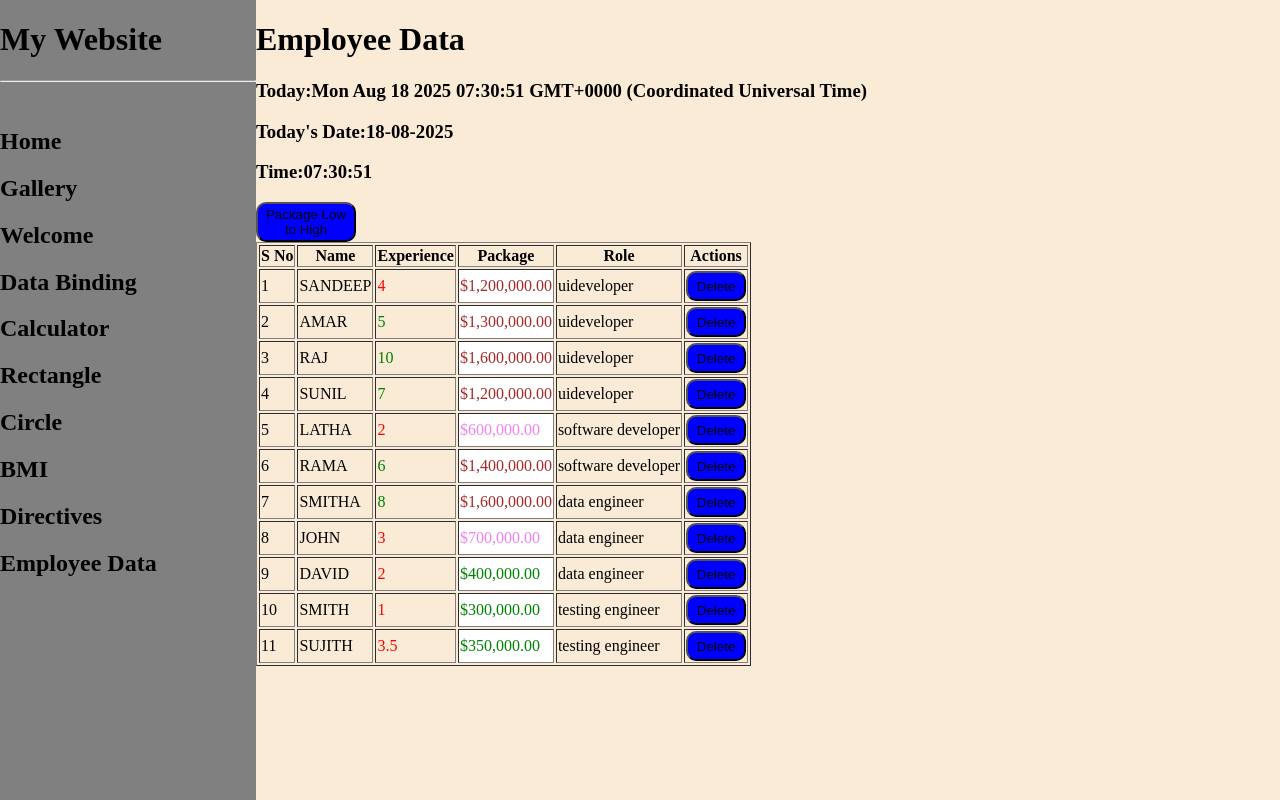
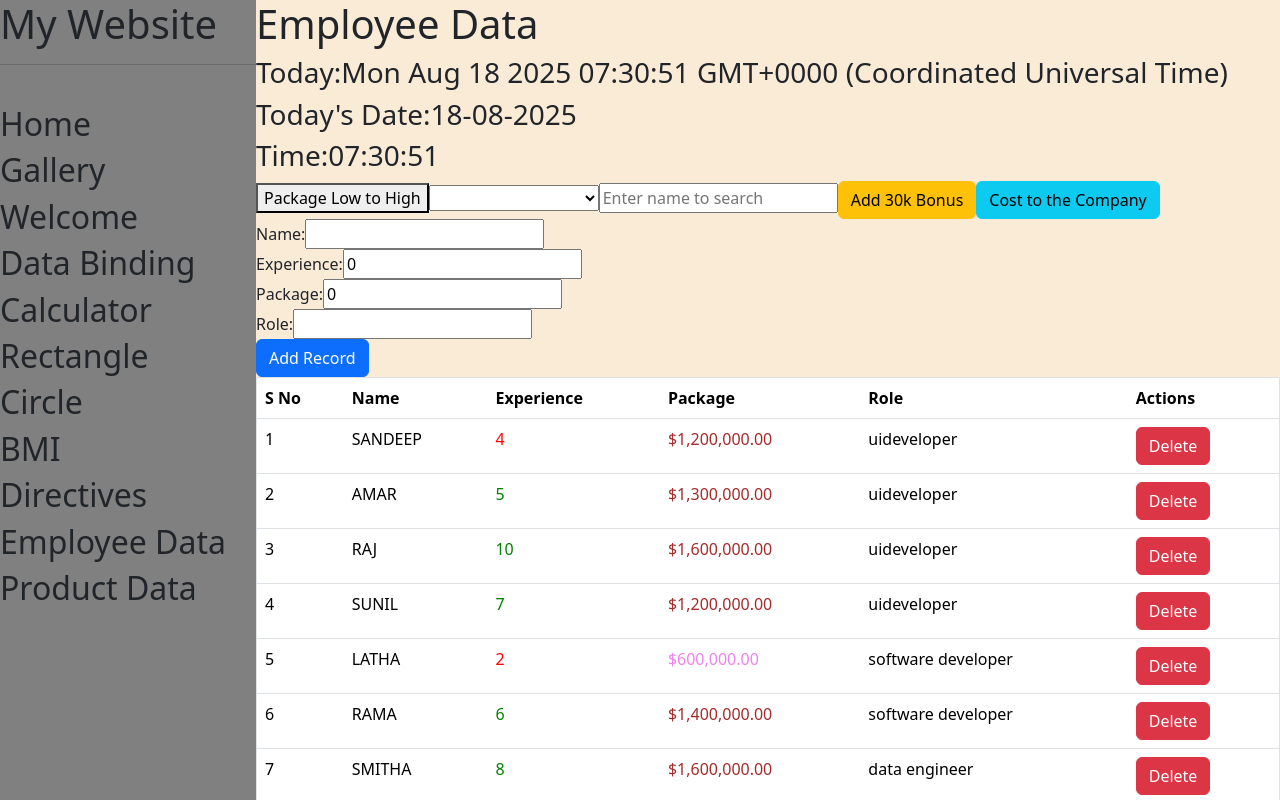
Before and after one commit to venkateshtri1456-dev/my-app-july25, an Angular app: page /dashboard/employee in a window 1280 px wide. Shown: the top 800 px of the page. Built offline with nearby package versions, Linux system fonts and the light colour scheme.

Commit message:
product task

```diff
--- a/src/app/app-routing.module.ts
+++ b/src/app/app-routing.module.ts
@@ -13,6 +13,7 @@ import { CircleComponent } from './circle/circle.component';
 import { BmiComponent } from './bmi/bmi.component';
 import { DirectivesComponent } from './directives/directives.component';
 import { EmployeeComponent } from './employee/employee.component';
+import { ProductTaskComponent } from './product-task/product-task.component';
 
 const routes: Routes = [
   {path:'', component:LoginComponent},    // default routing
@@ -28,6 +29,8 @@ const routes: Routes = [
      {path:'bmi',component:BmiComponent},
      {path:'directives',component:DirectivesComponent },
      {path:'employee',component:EmployeeComponent },
+     {path:'employee',component:EmployeeComponent },
+     {path:'product-task',component:ProductTaskComponent },
 
   ]},  //parent routing
 
--- a/src/app/app.module.ts
+++ b/src/app/app.module.ts
@@ -18,6 +18,7 @@ import { BmiComponent } from './bmi/bmi.component';
 import { FormsModule } from '@angular/forms';
 import { DirectivesComponent } from './directives/directives.component';
 import { EmployeeComponent } from './employee/employee.component';
+import { ProductTaskComponent } from './product-task/product-task.component';
 
 @NgModule({
   declarations: [
@@ -35,7 +36,8 @@ import { EmployeeComponent } from './employee/employee.component';
     CircleComponent,
     BmiComponent,
     DirectivesComponent,
-    EmployeeComponent
+    EmployeeComponent,
+    ProductTaskComponent
   ],
   imports: [
     BrowserModule,
--- a/src/app/dashboard/dashboard.component.html
+++ b/src/app/dashboard/dashboard.component.html
@@ -11,6 +11,7 @@
         <h2 routerLink="/dashboard/bmi">BMI</h2>
         <h2 routerLink="/dashboard/directives">Directives</h2>
         <h2 routerLink="/dashboard/employee">Employee Data</h2>
+        <h2 routerLink="/dashboard/product-task">Product Data</h2>
 
 
     </div>
--- a/src/app/employee/employee.component.css
+++ b/src/app/employee/employee.component.css
@@ -13,16 +13,16 @@
     background-color: white;
 }
 
-button{
+/* button{
     width:60px;
     height:30px;
     background-color: blue;
     border-radius: 10px;
-}
+} */
 
-.sort{
+/* .sort{
     width:100px;
     height:40px;
     background-color: blue;
     border-radius: 10px;
-}
+} */
--- a/src/app/employee/employee.component.html
+++ b/src/app/employee/employee.component.html
@@ -4,8 +4,36 @@
 <h3>Today's Date:{{date | date:'dd-MM-yyyy'}}</h3>
 <h3>Time:{{date | date:'hh:mm:ss'}}</h3>
 
+
 <button class="sort" (click)="sort()">Package Low to High</button>
-<table border="1">
+
+<select [(ngModel)]="roleFilter" (change)="filter()" >
+    <option value="UIDeveloper">UI Developer</option>
+    <option value="Software Developer">Software Developer</option>
+    <option value="Data engineer">Data engineer</option>
+    <option value="Testing Engineer">Testing Engineer</option>
+</select>
+
+<input type="text" [(ngModel)]="name" (keyup)="nameFilter()"  placeholder="Enter name to search">
+
+<button class="btn btn-warning" (click)="bonus()">Add 30k Bonus</button>
+
+<button class="btn btn-info" (click)="costToCompany()">Cost to the Company</button><br>
+
+<label>Name:</label>
+<input type="text" [(ngModel)]="empName" ><br>
+<label>Experience:</label>
+<input type="number" [(ngModel)]="experience" ><br>
+<label>Package:</label>
+<input type="number" [(ngModel)]="package" ><br>
+<label>Role:</label>
+<input type="text" [(ngModel)]="role" ><br>
+<button class="btn btn-primary" (click)="addRecord()"> Add Record</button>
+
+
+
+
+<table border="1" class="table">
     <thead>
         <tr>
             <th>S No</th>
@@ -24,7 +52,7 @@
             <td [ngClass]="{'first':employee.package<500000,'second':(employee.package>=500000)&& (employee.package<1000000),'third':employee.package>=1000000,}" >{{employee.package |currency}}</td>
             <td>{{employee.role |lowercase}}</td>
             <td>
-                <button (click)="delete(i)">Delete</button>
+                <button class="btn btn-danger" (click)="delete(i)">Delete</button>
             </td>
             </tr>
         </tbody>
--- a/src/app/employee/employee.component.ts
+++ b/src/app/employee/employee.component.ts
@@ -1,4 +1,4 @@
-import { Component } from '@angular/core';
+import { Component, Input } from '@angular/core';
 
 @Component({
   selector: 'app-employee',
@@ -32,4 +32,44 @@ export class EmployeeComponent {
     this.employees.splice(index,1);
   }
 
+  roleFilter:string='';  // 19/08/2025-topic-filter
+  filter(){
+    this.employees=this.employees.filter((employee:any)=>employee.role==this.roleFilter);
+  }
+
+  name:string='';
+
+  nameFilter(){
+    this.employees=this.employees.filter((employee:any)=>employee.name.includes(this.name));
+  }
+
+  bonus(){
+    this.employees=this.employees.map((employee:any)=>{          // map-topic-19/08/2025
+      employee.package=employee.package+30000;
+      return employee;
+    });
+  }
+
+  //totalCost:number:0;
+  costToCompany(){
+    var totalCost=this.employees.reduce((sum:any,employee:any)=>sum+employee.package,0);
+    alert(totalCost);
+  }
+
+  empName:string='';
+  experience:number=0;
+  package:number=0;
+  role:string='';
+  addRecord(){
+    // console.log(this.name,this.experience,this.package,this.role);
+
+  var user={
+    name:this.empName,
+    experience:this.experience,
+    package:this.package,
+    role:this.role
+  }
+  this.employees.unshift(user);
+  }
+
 }
--- /dev/null
+++ b/src/app/product-task/product-task.component.css
@@ -0,0 +1,27 @@
+.parent{
+    width:100%;
+    height:100%;
+    background-color: blue;
+}
+.top{
+    width:100%;
+    height:40%;
+    background-color: seagreen;
+    display: flex;
+}
+.left{
+    width:50%;
+    height:100%;
+    background-color: antiquewhite;
+}
+.right{
+    width:50%;
+    height:100%;
+    background-color: blueviolet;
+
+}
+.bottom{
+    width:100%;
+    height:60%;
+    background-color: greenyellow;
+}
--- /dev/null
+++ b/src/app/product-task/product-task.component.html
@@ -0,0 +1,58 @@
+<div class="parent">
+    <div class="top">
+        <div class="left">
+         <input  class="mt-4 ms-2" type="text "  placeholder="search">
+         <button class="btn btn-primary mt-1 ms-2" >Only for free delivery</button><br>
+         <button class="btn btn-warning mt-3 ms-2" (click)="priceAscending()">Price low to high</button>
+         <button class="btn btn-warning mt-3 ms-2" (click)="priceDescending()">Price hight to low</button>
+         <button  class="btn btn-warning mt-3 ms-2" (click)="ratingAscending()">Rating low to high</button>
+         <button class="btn btn-warning mt-3 ms-2" (click)="ratingDescending()">Rating highto low</button><br>
+         <button class="btn btn-info mt-3 ms-2"  (click)="discount()">Apply 50% discount</button>
+         <button class="btn btn-info mt-3 ms-2" (click)="deliveryCharges()">Price with delivery charges</button><br>
+         <button class="btn btn-dark mt-3 ms-2" (click)="totalPrice()">Total price</button>
+         <button class="btn btn-dark mt-3 ms-2">Total card items</button>
+         </div>
+<div class="right">
+    <label class="mt-3  ms-2 mx-2"> Name:</label>
+    <input  class="mt-3 ms-2 mx-2" type="text" placeholder="Enter name"><br>
+     <label class="mt-3  ms-2 mx-2"> Price:</label>
+    <input  class="mt-3  ms-2 mx-2" type="text" placeholder="Enter price"><br>
+     <label class="mt-3  ms-2 mx-2"> Rating:</label>
+    <input class="mt-3  ms-2 mx-2" type="text" placeholder="Enter rating"><br>
+    <label class="mt-3  ms-2 mx-2" > free delivery</label>
+    <input class="mt-3  ms-2 " type="radio" name="free delivery">
+    <label class="mt-3  ms-2 " >Yes</label>
+    <input class="mt-3  ms-2 " type="radio" name="free delivery">
+    <label class="mt-3  ms-2 " >No</label><br>
+    <button class="btn btn-success mt-3 ms-2">Add to cart</button>
+
+   </div>
+ </div>
+
+    <div class="bottom">
+        <table border="1" class="table table-primary" >
+            <thead>
+                <tr >
+                    <td>S No</td>
+                    <td>Product Name</td>
+                    <td>Price</td>
+                    <td>Rating</td>
+                    <td>Free Delivery</td>
+                    <td>Actions</td>
+                </tr>
+            </thead>
+            <tbody>
+                <tr *ngFor="let product of products,let i=index">
+                    <td>{{product.sno}}</td>
+                    <td>{{product.productname}}</td>
+                    <td>{{product.price}}</td>
+                    <td>{{product.rating}}</td>
+                    <td>{{product.freedelivery}}</td>
+<td>
+                <button class="btn btn-danger" (click)="delete(i)">Delete</button>
+            </td>
+                </tr>
+            </tbody>
+        </table>
+    </div>
+</div>
--- /dev/null
+++ b/src/app/product-task/product-task.component.ts
@@ -0,0 +1,55 @@
+import { Component } from '@angular/core';
+
+@Component({
+  selector: 'app-product-task',
+  templateUrl: './product-task.component.html',
+  styleUrls: ['./product-task.component.css']
+})
+export class ProductTaskComponent {
+
+  products :any=[
+    {sno: 1,productname: 'pen',price: 100,rating: 3,freedelivery: 'true'},
+    {sno: 2,productname: 'phone',price: 1000,rating: 2,freedelivery: 'false'},
+    {sno: 3,productname: 'shirt',price: 500,rating: 4,freedelivery:'true'},
+    {sno: 4,productname: 'cap',price: 300,rating: 5,freedelivery:'false'},
+    {sno: 5,productname: 'mobile case',price: 350,rating: 2,freedelivery:'true'},
+    {sno: 6,productname: 'remote',price: 200,rating: 2.5,freedelivery:'false'},
+
+  ];
+
+  priceAscending(){
+    this.products.sort((a:any,b:any)=>a.price-b.price);
+  }
+  priceDescending(){
+    this.products.sort((a:any,b:any)=>b.price-a.price);
+  }
+  ratingAscending(){
+    this.products.sort((a:any,b:any)=>a.rating-b.rating);
+  }
+  ratingDescending(){
+    this.products.sort((a:any,b:any)=>b.rating-a.rating);
+  }
+
+  delete(index:number){
+    this.products.splice(index,1);
+  }
+
+  deliveryCharges(){
+    this.products=this.products.map((product:any)=>{
+      product.price=product.price+50;
+      return product;
+    });
+  }
+
+  discount(){
+   this.products= this.products.map((product:any)=>{
+      product.price=(product.price/2);
+      return product;
+    });
+  }
+totalPrice(){
+  var total=this.products.reduce((sum:any,product:any)=>sum+product.price,0);
+  alert(total);
+}
+
+}
--- a/src/index.html
+++ b/src/index.html
@@ -6,6 +6,8 @@
   <base href="/">
   <meta name="viewport" content="width=device-width, initial-scale=1">
   <link rel="icon" type="image/x-icon" href="favicon.ico">
+  <link href="https://cdn.jsdelivr.net/npm/bootstrap@5.3.3/dist/css/bootstrap.min.css" rel="stylesheet">
+  <script src="https://cdn.jsdelivr.net/npm/bootstrap@5.3.3/dist/js/bootstrap.bundle.min.js"></script>
 </head>
 <body>
   <app-root></app-root>
```
Also changed, not shown: 1 other file (tests, documents, lock files or other folders).
